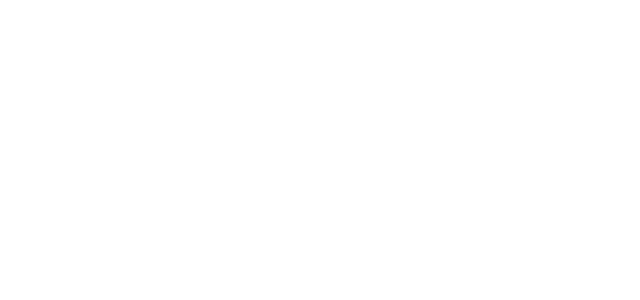
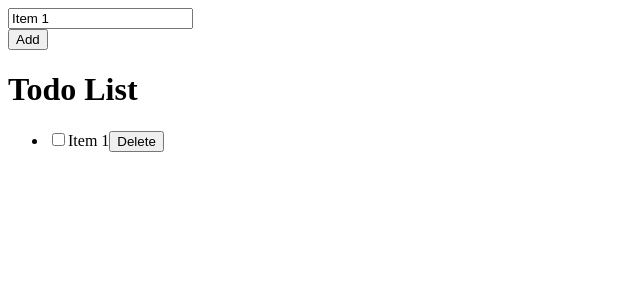
Before and after one commit to gritNgo/react-todo-list, a React (Vite) app: page / in a window 1280 px wide. Shown: the top 300 px of the page, without its empty margins (0-640 px from the left). Built offline with nearby package versions, Linux system fonts and the light colour scheme.

Commit message:
Basic UI created

```diff
--- a/src/App.jsx
+++ b/src/App.jsx
@@ -1,5 +1,26 @@
+import React, { useState } from 'react'
+
 export default function App() {
-  return <form className="new-item-form">
-  <div></div>
-  </form>;
+  const [newItem, setNewItem] = useState("Item 1");
+  return (
+    <>
+      <form className='new-item-form'>
+        <div className='form-row'>
+          <label htmlFor="text" id="item"></label>
+          <input value={newItem} type="text" id="item" />
+        </div>
+        <button className='btn'>Add</button>
+      </form>
+      <h1 className='header'>Todo List</h1>
+      <ul className='list'>
+        <li>
+          <label>
+            <input type="checkbox" />
+            Item 1
+          </label>
+          <button className='btn btn-danger'>Delete</button>
+        </li>
+      </ul>
+    </>
+  )
 }
```
Also changed, not shown: src/styles.css (added).
